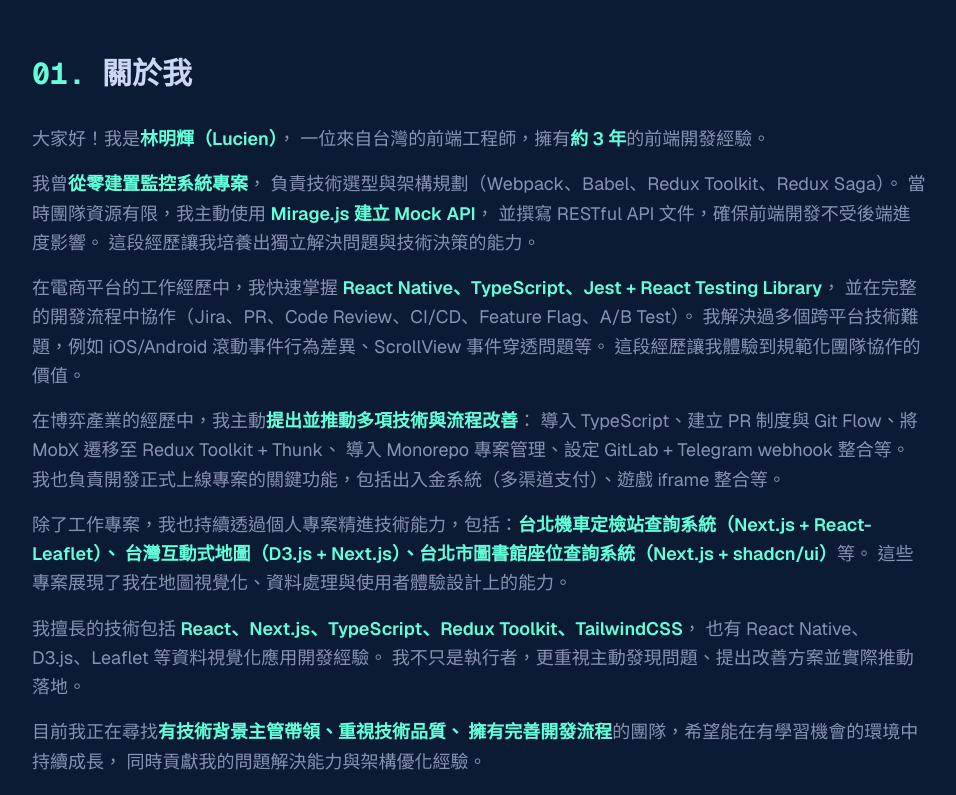
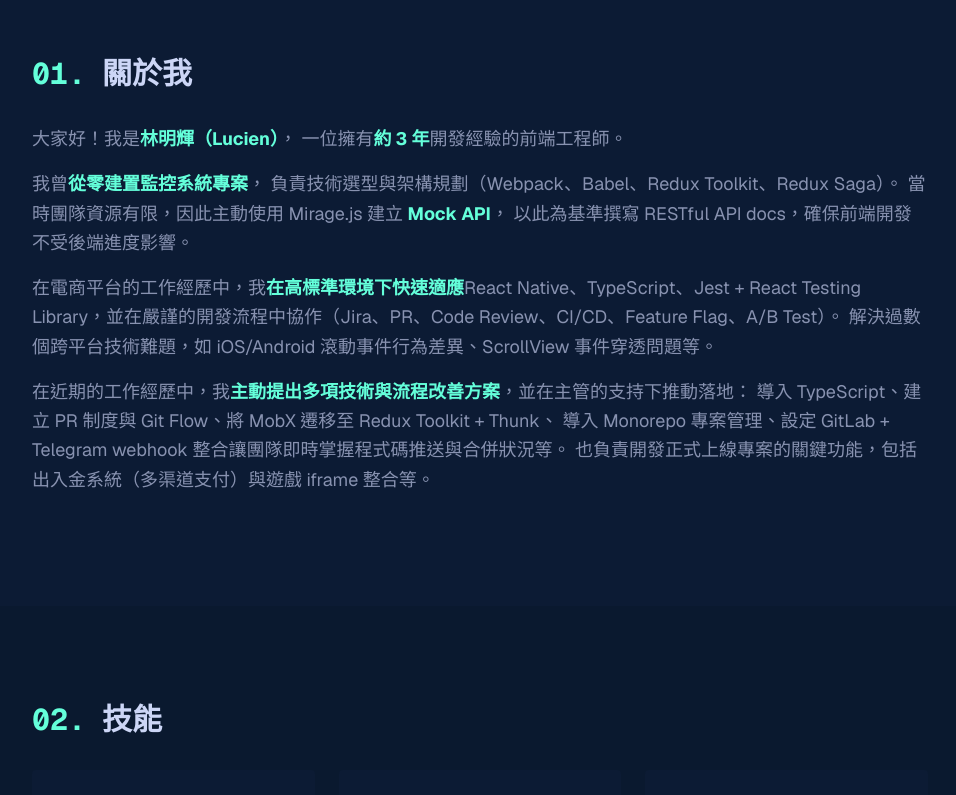
Before and after one commit to Lucien-MHL/portfolio, a Next.js app: page / in a window 1280 px wide. Shown: the part 840-1635 px from the top of the page, without its empty margins (160-1116 px from the left). Built offline with nearby package versions, Linux system fonts and the light colour scheme.

Commit message:
modify: hero & about's copywriting

```diff
--- a/components/sections/About.tsx
+++ b/components/sections/About.tsx
@@ -1,75 +1,43 @@
 export default function About() {
+  const Important = ({ children }: { children: React.ReactNode }) => (
+    <span className="text-green font-bold">{children}</span>
+  )
+
   return (
     <div className="text-slate text-lg leading-relaxed">
       <p className="mb-4">
         大家好！我是
-        <span className="text-green font-semibold">林明輝（Lucien）</span>，
-        一位來自台灣的前端工程師，擁有
-        <span className="text-green font-semibold">約 3 年</span>
-        的前端開發經驗。
+        <Important>林明輝（Lucien）</Important>， 一位擁有
+        <Important>約 3 年</Important>
+        開發經驗的前端工程師。
       </p>
 
       <p className="mb-4">
         我曾
-        <span className="text-green font-semibold">從零建置監控系統專案</span>，
+        <Important>從零建置監控系統專案</Important>，
         負責技術選型與架構規劃（Webpack、Babel、Redux Toolkit、Redux Saga）。
-        當時團隊資源有限，我主動使用{' '}
-        <span className="text-green font-semibold">
-          Mirage.js 建立 Mock API
-        </span>
-        ， 並撰寫 RESTful API 文件，確保前端開發不受後端進度影響。
-        這段經歷讓我培養出獨立解決問題與技術決策的能力。
+        當時團隊資源有限，因此主動使用 Mirage.js 建立{' '}
+        <Important>Mock API</Important>， 以此為基準撰寫 RESTful API
+        docs，確保前端開發不受後端進度影響。
       </p>
 
       <p className="mb-4">
-        在電商平台的工作經歷中，我快速掌握{' '}
-        <span className="text-green font-semibold">
-          React Native、TypeScript、Jest + React Testing Library
-        </span>
-        ， 並在完整的開發流程中協作（Jira、PR、Code Review、CI/CD、Feature
-        Flag、A/B Test）。 我解決過多個跨平台技術難題，例如 iOS/Android
+        在電商平台的工作經歷中，我<Important>在高標準環境下快速適應</Important>
+        React Native、TypeScript、Jest + React Testing
+        Library，並在嚴謹的開發流程中協作（Jira、PR、Code Review、CI/CD、Feature
+        Flag、A/B Test）。 解決過數個跨平台技術難題，如 iOS/Android
         滾動事件行為差異、ScrollView 事件穿透問題等。
-        這段經歷讓我體驗到規範化團隊協作的價值。
       </p>
 
       <p className="mb-4">
-        在博弈產業的經歷中，我主動
-        <span className="text-green font-semibold">
-          提出並推動多項技術與流程改善
-        </span>
-        ： 導入 TypeScript、建立 PR 制度與 Git Flow、將 MobX 遷移至 Redux
-        Toolkit + Thunk、 導入 Monorepo 專案管理、設定 GitLab + Telegram webhook
-        整合等。
-        我也負責開發正式上線專案的關鍵功能，包括出入金系統（多渠道支付）、遊戲
+        在近期的工作經歷中，我
+        <Important>主動提出多項技術與流程改善方案</Important>
+        ，並在主管的支持下推動落地： 導入 TypeScript、建立 PR 制度與 Git
+        Flow、將 MobX 遷移至 Redux Toolkit + Thunk、 導入 Monorepo
+        專案管理、設定 GitLab + Telegram webhook
+        整合讓團隊即時掌握程式碼推送與合併狀況等。
+        也負責開發正式上線專案的關鍵功能，包括出入金系統（多渠道支付）與遊戲
         iframe 整合等。
-      </p>
-
-      <p className="mb-4">
-        除了工作專案，我也持續透過個人專案精進技術能力，包括：
-        <span className="text-green font-semibold">
-          台北機車定檢站查詢系統（Next.js + React-Leaflet）、
-          台灣互動式地圖（D3.js + Next.js）、台北市圖書館座位查詢系統（Next.js +
-          shadcn/ui）
-        </span>
-        等。 這些專案展現了我在地圖視覺化、資料處理與使用者體驗設計上的能力。
-      </p>
-
-      <p className="mb-4">
-        我擅長的技術包括{' '}
-        <span className="text-green font-semibold">
-          React、Next.js、TypeScript、Redux Toolkit、TailwindCSS
-        </span>
-        ， 也有 React Native、D3.js、Leaflet 等資料視覺化應用開發經驗。
-        我不只是執行者，更重視主動發現問題、提出改善方案並實際推動落地。
-      </p>
-
-      <p>
-        目前我正在尋找
-        <span className="text-green font-semibold">
-          有技術背景主管帶領、重視技術品質、 擁有完善開發流程
-        </span>
-        的團隊，希望能在有學習機會的環境中持續成長，
-        同時貢獻我的問題解決能力與架構優化經驗。
       </p>
     </div>
   )
--- a/components/sections/Hero.tsx
+++ b/components/sections/Hero.tsx
@@ -4,14 +4,13 @@ export default function Hero() {
       <div className="mx-auto max-w-4xl">
         <div className="text-green mb-4 font-mono">Hello World. I'm</div>
         <h1 className="text-lightest-slate mb-4 text-5xl font-bold md:text-7xl">
-          林明輝 Lucien
+          Lucien
         </h1>
         <h2 className="text-slate mb-4 text-2xl font-bold md:text-4xl">
           專注於解決問題的前端工程師
         </h2>
         <p className="text-slate mb-8 max-w-2xl text-lg leading-relaxed md:text-xl">
           擅長技術選型、架構優化與團隊協作流程改善。
-          正在尋找有技術指導與成長機會的開發團隊。
         </p>
       </div>
     </section>
```
